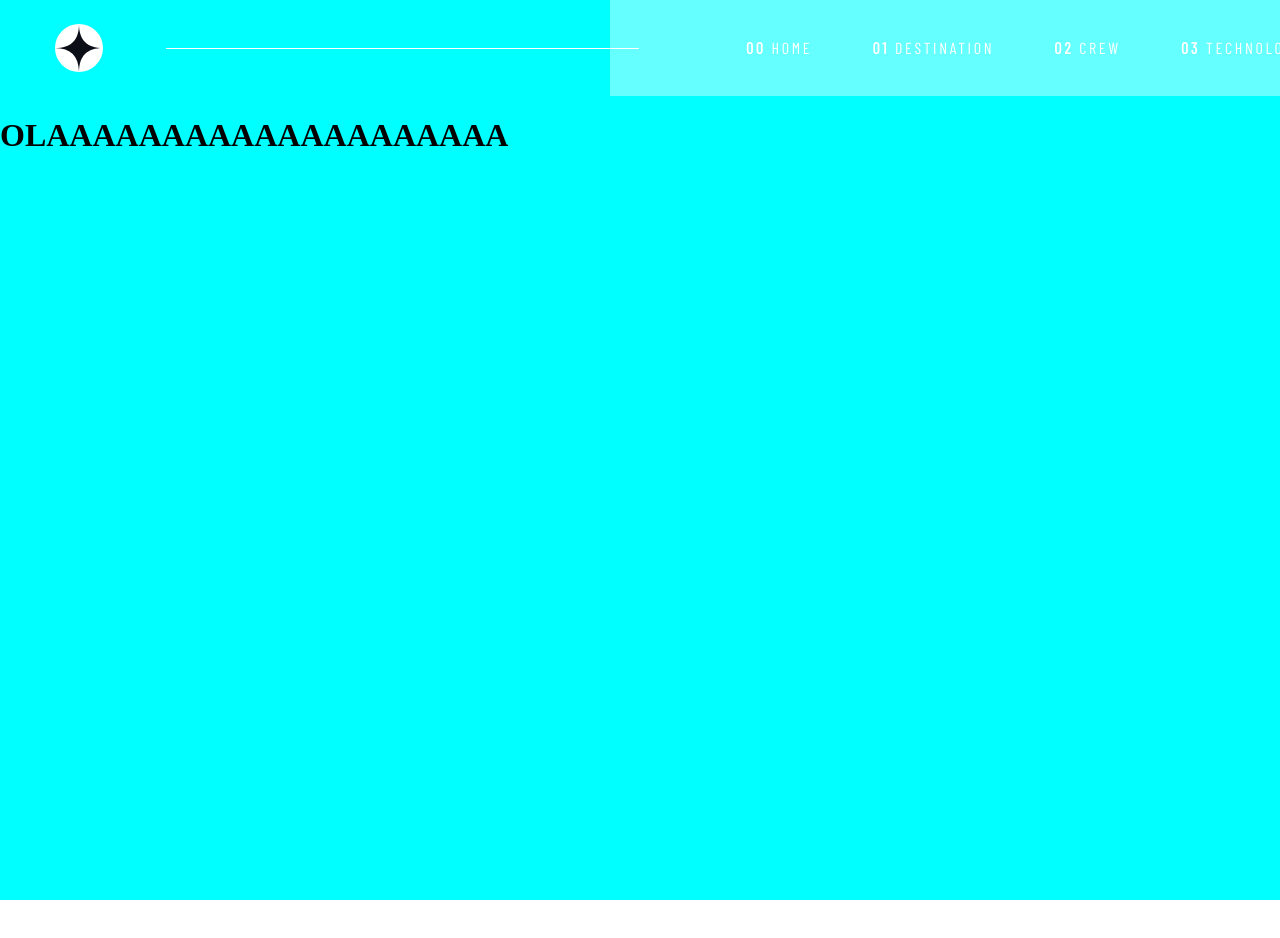
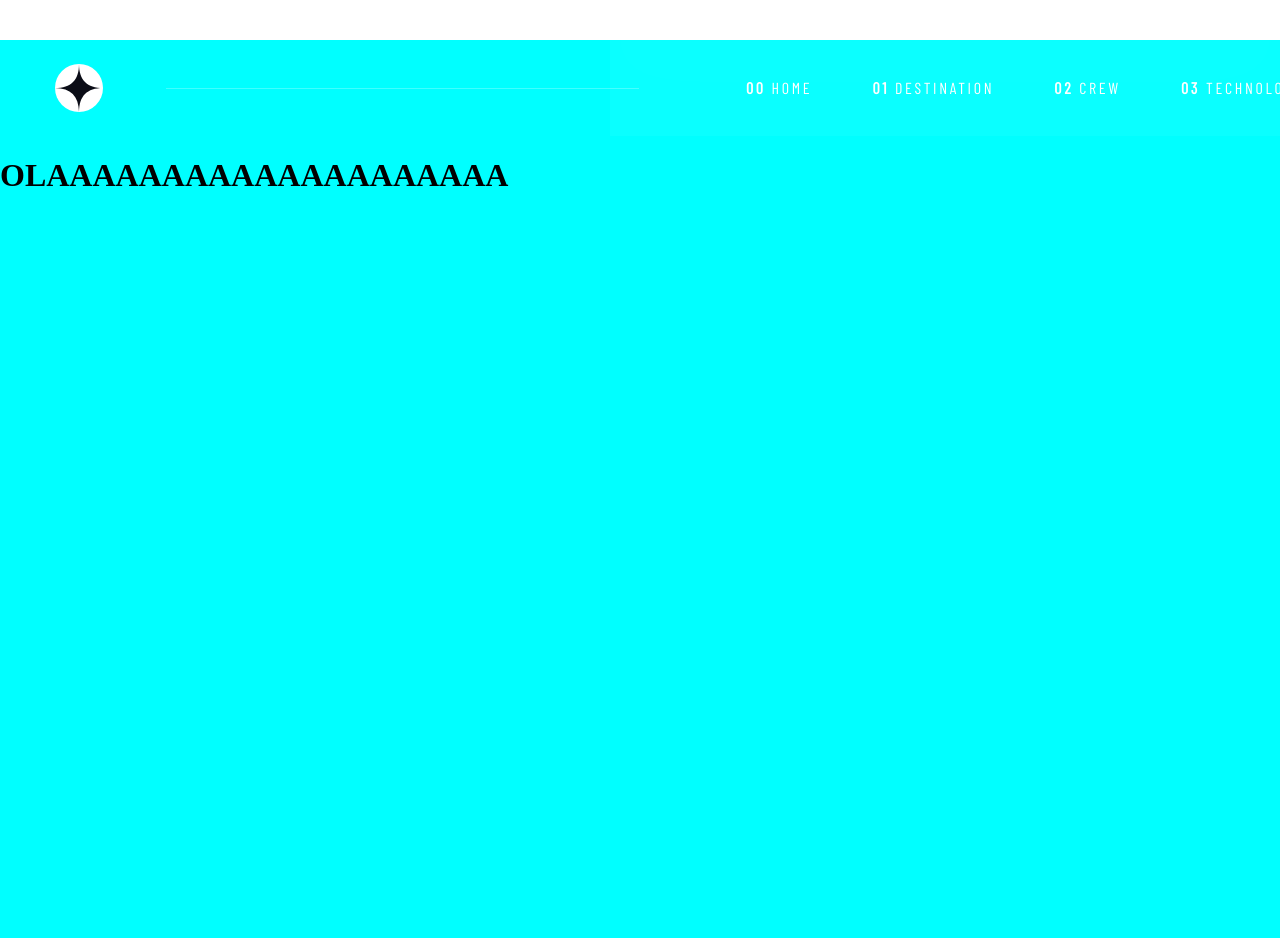
Before and after one commit to iago-guinossi/space-tourism, a React (Vite) app: page / in a window 1280 px wide. Shown: the top 938 px of the page. Before the commit the page ends 900 px from the top, so only its background shows below. Built offline with nearby package versions, Linux system fonts and the light colour scheme.

Commit message:
fix background color

```diff
--- a/src/components/NavBar/NavBar.tsx
+++ b/src/components/NavBar/NavBar.tsx
@@ -6,16 +6,18 @@ const SubContainerNavegation = styled.div`
   margin: 0 0 0 auto;
   display: flex;
   align-items: center;
+  margin-top: 40px;
 `;
 
 const ContainerTransparentNavegation = styled.div`
   margin-left: auto;
   width: 830px;
   height: 100%;
-  background-color: rgba(255, 255, 255, 0.4);
+  background-color: rgba(255, 255, 255, 0.04);
   display: flex;
   justify-content: center;
   align-items: center;
+  backdrop-filter: blur(40.7742px);
 `;
 
 const Button = styled.button`
@@ -49,6 +51,7 @@ const Rectangle = styled.div`
   height: 1px;
   margin-left: 111px;
   background-color: #ffffff;
+  opacity: 0.25;
 `;
 
 const Link = styled.a`
@@ -60,7 +63,6 @@ export function NavBar() {
   return (
     <SubContainerNavegation>
       <Logo src="src/assets/logo.svg" />
-      <Rectangle />
       <ContainerTransparentNavegation>
         <Button>
           <Link href="/"><b>00</b> HOME</Link>
@@ -75,6 +77,7 @@ export function NavBar() {
         <Link href="/"><b>03</b> TECHNOLOGY </Link>
         </Button>
       </ContainerTransparentNavegation>
+      <Rectangle />
     </SubContainerNavegation>
   );
 }
```
